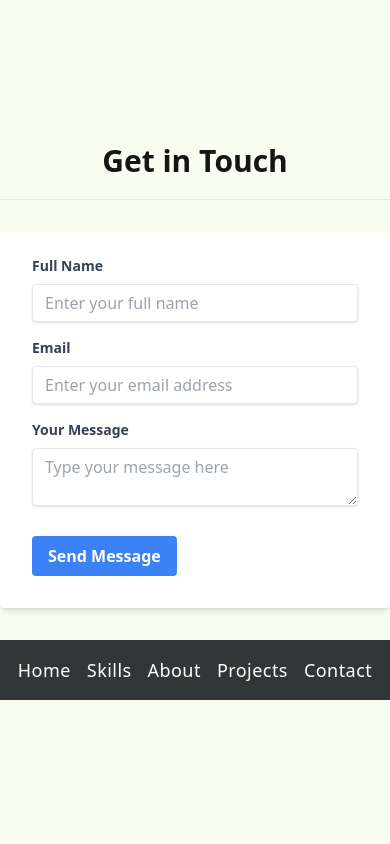
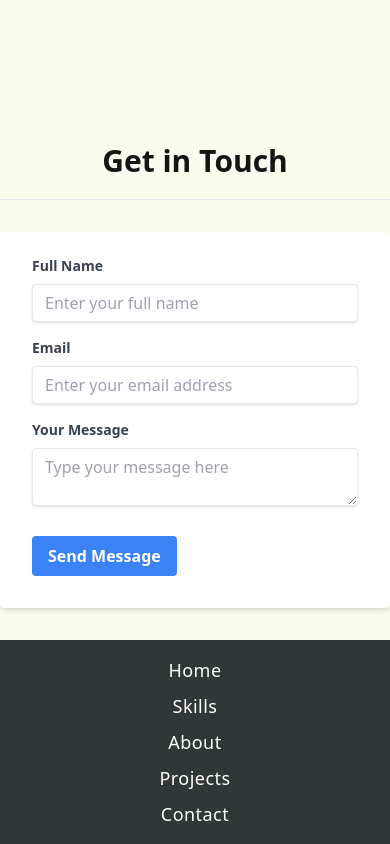
Before and after one commit to Ebadur-Rahman-Shohag/Updated_Portfolio, a React (Vite) app: page / in a window 390 px wide. Shown: the part 6726-7570 px from the top of the page. Before the commit the page ends 7426 px from the top, so only its background shows below. Built offline with nearby package versions, Linux system fonts and the light colour scheme.

Commit message:
modify footer

```diff
--- a/src/components/Footer.jsx
+++ b/src/components/Footer.jsx
@@ -4,7 +4,7 @@ function Footer() {
   return (
     <footer className="bg-[#303837]">
       <div className="align-element py-4 flex justify-center  sm:flex-row sm:gap-x-8 sm:items-center sm:py-8">
-        <div className="text-white mx-auto flex text-center gap-x-4">
+        <div className="text-white mx-auto flex flex-col space-y-2 text-center gap-x-4 md:flex-row md:space-y-0">
           {links.map((link) => {
             const { id, href, text } = link;
             return (
```
